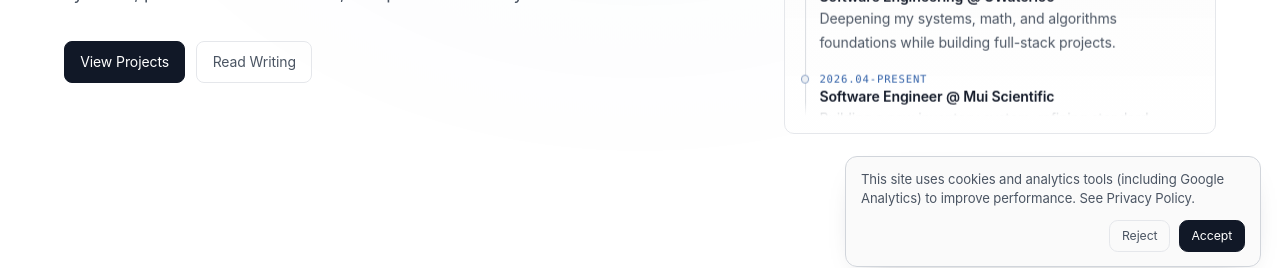
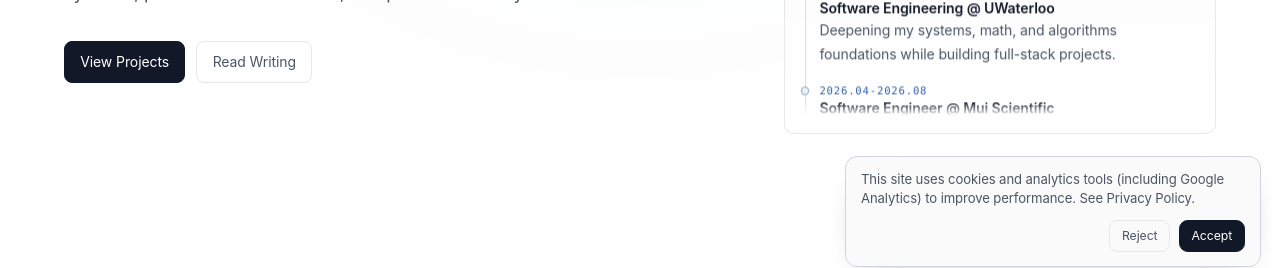
Before and after one commit to carols12352/sicheng, a Next.js app in the folder personal-site/: page / in a window 1280 px wide. Shown: the part 517-785 px from the top of the page. Built offline with nearby package versions, Linux system fonts and the light colour scheme; no server answers.

Commit message:
chores: updated some dates and discription of texts

```diff
--- a/personal-site/app/page.tsx
+++ b/personal-site/app/page.tsx
@@ -95,9 +95,9 @@ const growthTimeline = [
     detail: "Deepening my systems, math, and algorithms foundations while building full-stack projects.",
   },
   {
-    phase: "2026.04-present",
+    phase: "2026.04-2026.08",
     period: "Software Engineer @ Mui Scientific",
-    detail: "Building a new inventory system, refining standard operating procedures, and updating the company's website.",
+    detail: "Building a new inventory system, refining legacy software, and updating the company's website.",
   }
 
 ];
```
